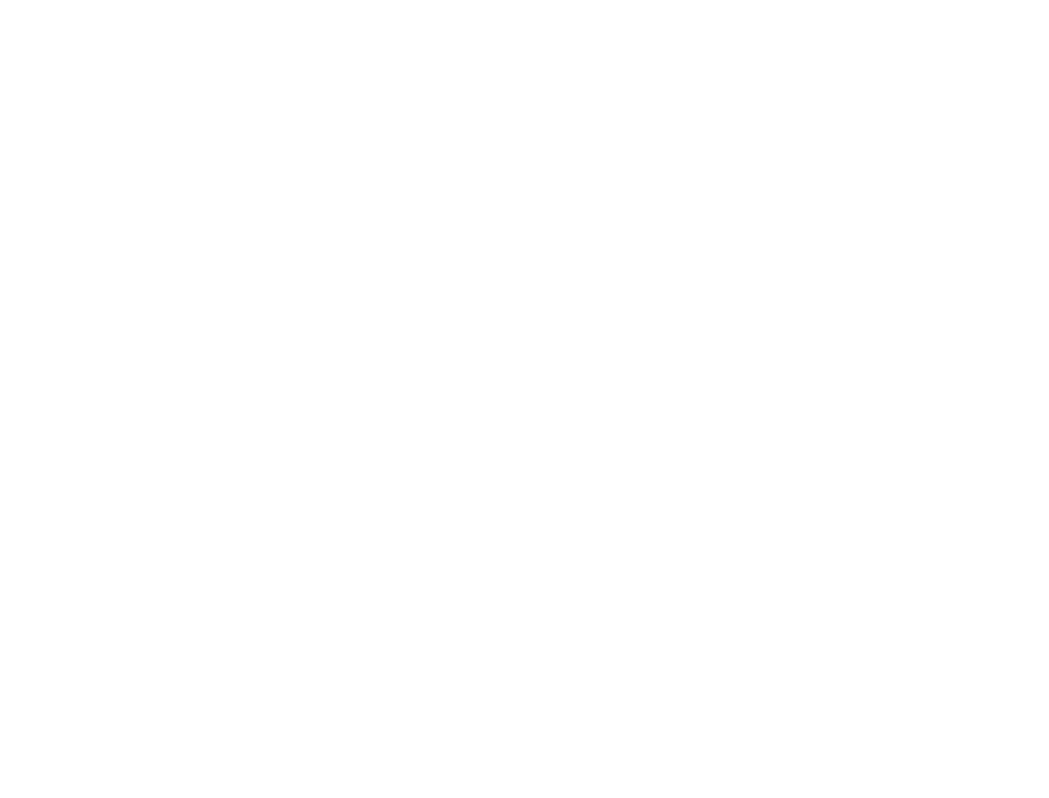
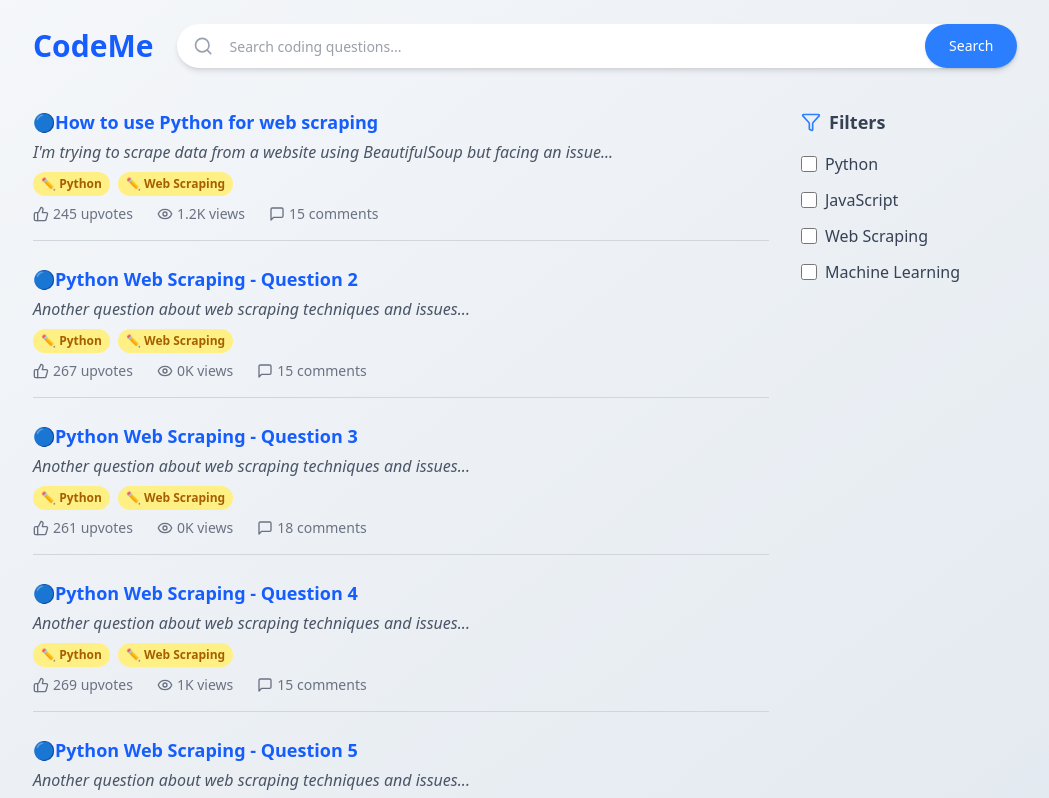
Before and after one commit to annitziak/CodeMe, a React (Vite) app in the folder front_end/: page /results in a window 1280 px wide. Before the commit this address had no page. Shown: the top 798 px of the page, without its empty margins (47-1096 px from the left). Built offline with nearby package versions, Linux system fonts and the light colour scheme.

Commit message:
fixed the search function to save the query in a state when navigating through pages

```diff
--- a/front_end/src/App.jsx
+++ b/front_end/src/App.jsx
@@ -7,7 +7,7 @@ function App() {
     <Router>
       <Routes>
         <Route path="/" element={<SearchPage />} />
-        <Route path="/search" element={<ResultsPage />} />
+        <Route path="/results" element={<ResultsPage />} />
       </Routes>
     </Router>
   );
--- a/front_end/src/pages/ResultsPage.jsx
+++ b/front_end/src/pages/ResultsPage.jsx
@@ -1,8 +1,8 @@
 import { useState } from "react";
+import { useSearchParams } from "react-router-dom";
 import { Input } from "@/components/ui/input";
 import { Button } from "@/components/ui/button";
-import { Search, Eye, MessageSquare, ThumbsUp, Filter } from "lucide-react";
-import { useSearchParams } from "react-router-dom";
+import { Search, X, Eye, MessageSquare, ThumbsUp, Filter } from "lucide-react";
 
 const searchResults = [
   {
@@ -25,6 +25,12 @@ const searchResults = [
 ];
 
 const ResultsPage = () => {
+  const [searchParams, setSearchParams] = useSearchParams();
+
+  const initialQuery = searchParams.get("query") || "";
+
+  console.log(initialQuery, "query");
+  const [query, setQuery] = useState(initialQuery);
   const [selectedFilters, setSelectedFilters] = useState([]);
   const [currentPage, setCurrentPage] = useState(1);
   const resultsPerPage = 5;
@@ -46,6 +52,17 @@ const ResultsPage = () => {
     );
   };
 
+  const handleSearch = () => {
+    if (query.trim()) {
+      setSearchParams({ query: encodeURIComponent(query) });
+    }
+  };
+
+  const clearQuery = () => {
+    setQuery("");
+    setSearchParams({});
+  };
+
   return (
     <div className="flex flex-col min-h-screen bg-gradient-to-br from-[#F5F7FA] to-[#E0E7EE]">
       <div className="w-full max-w-6xl mx-auto mt-6 flex items-center px-4 space-x-6">
@@ -57,9 +74,20 @@ const ResultsPage = () => {
           <Input
             type="text"
             placeholder="Search coding questions..."
+            value={query}
+            onChange={(e) => setQuery(e.target.value)}
             className="flex-grow shadow-none border-none focus:outline-none focus:ring-0 focus-visible:ring-0 text-gray-700 px-4"
           />
-          <Button className="h-[44px] px-6 bg-blue-500 text-white rounded-full hover:bg-blue-600 transition-all flex items-center justify-center">
+          {query && (
+            <X
+              className="text-gray-400 cursor-pointer mx-2"
+              onClick={clearQuery}
+            />
+          )}
+          <Button
+            className="h-[44px] px-6 bg-blue-500 text-white rounded-full hover:bg-blue-600 transition-all flex items-center justify-center"
+            onClick={handleSearch}
+          >
             Search
           </Button>
         </div>
@@ -128,7 +156,6 @@ const ResultsPage = () => {
             </Button>
           </div>
         </div>
-
         <div className="col-span-1">
           <h3 className="text-lg font-bold text-gray-700 flex items-center space-x-2">
             <Filter size={20} className="text-blue-500" />
--- a/front_end/src/pages/SearchPage.jsx
+++ b/front_end/src/pages/SearchPage.jsx
@@ -10,9 +10,7 @@ export default function SearchPage() {
 
   const handleSearch = () => {
     if (query.trim()) {
-      console.log(query, "query");
-      navigate("/search");
-      // navigate(`/results?query=${encodeURIComponent(query)}`);
+      navigate(`/results?query=${encodeURIComponent(query)}`);
     }
   };
 
@@ -27,22 +25,6 @@ export default function SearchPage() {
         <p className="text-gray-600 mb-6">
           Find code snippets, solutions, and programming insights instantly.
         </p>
-        {/* <div className="relative w-full max-w-2xl">
-          <Search className="absolute left-4 top-1/2 transform -translate-y-1/2 text-gray-400" />
-          <Input
-            type="text"
-            placeholder="Search for coding questions..."
-            value={query}
-            onChange={(e) => setQuery(e.target.value)}
-            className="pl-12 pr-32 py-4 text-lg shadow-md rounded-full border border-gray-300 focus:ring-2 focus:ring-blue-400 focus:outline-none"
-          />
-          <Button
-            onClick={handleSearch}
-            className="absolute right-3 top-1/2 transform -translate-y-1/2 bg-blue-500 text-white px-6 py-2 rounded-full hover:bg-blue-600"
-          >
-            Search
-          </Button>
-        </div> */}
         <div className="relative flex items-center bg-white shadow-md rounded-full w-full max-w-2xl">
           <Search className="text-gray-400 ml-4" />
           <Input
```
